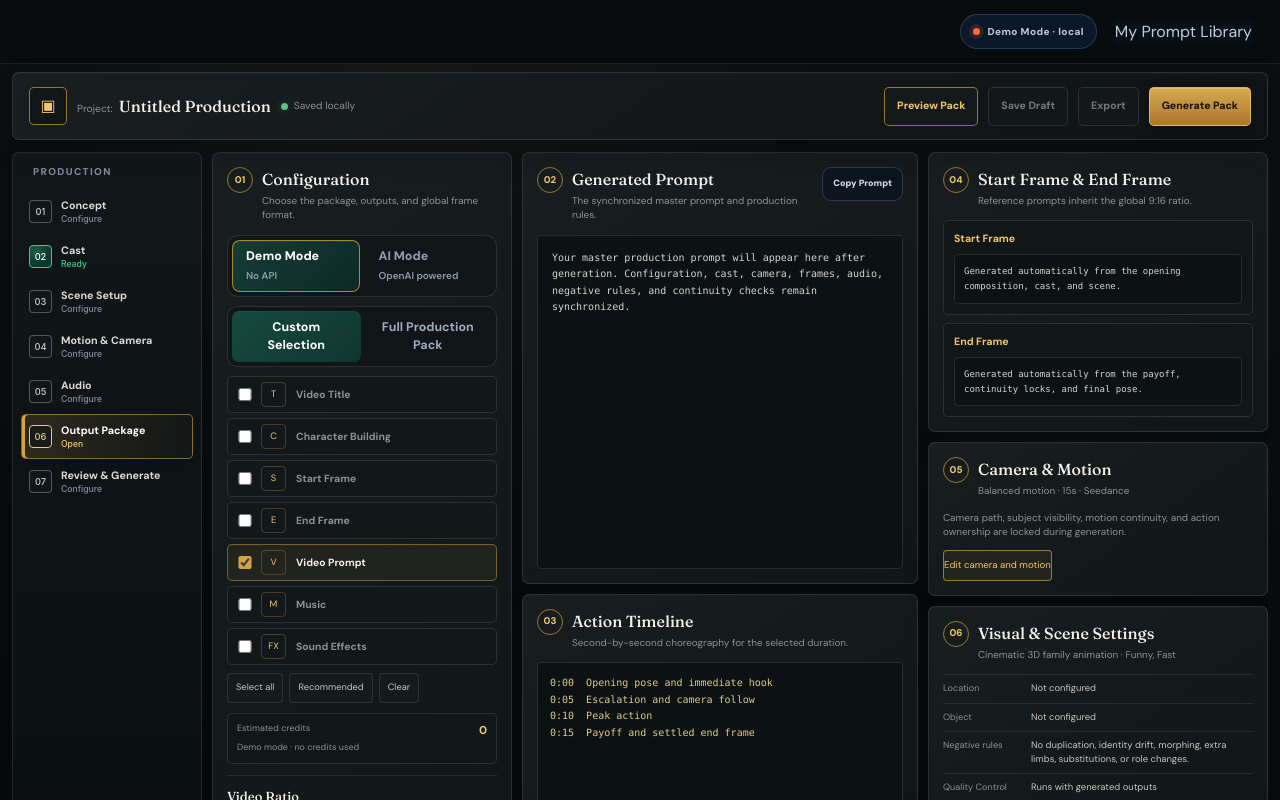
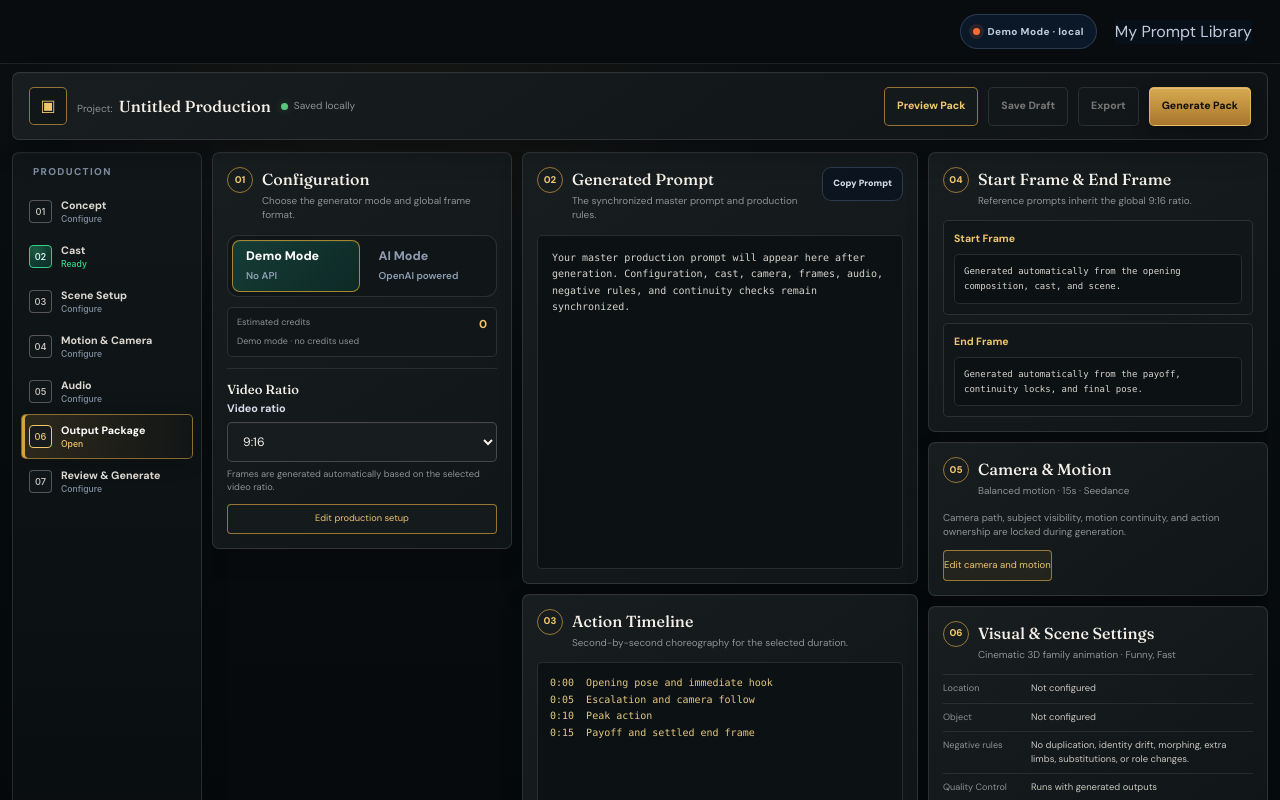
Before and after one commit to saifalrikaby1-png/slapstick-prompt-pack, a Next.js app: page /create in a window 1280 px wide. Shown: the top 800 px of the page. Built offline with nearby package versions, Linux system fonts and the light colour scheme.

Commit message:
Move output package into concept section

```diff
--- a/app/page.tsx
+++ b/app/page.tsx
@@ -1804,25 +1804,11 @@ Spoken-word rule: No understandable spoken words unless a spoken voice layer is
           <section className="production-studio-dashboard" id="choose-outputs" role="tabpanel" aria-labelledby="workflow-tab-outputs" hidden={activeWorkflowTab !== "outputs"}>
             <aside className="studio-config-column">
               <section className="studio-dashboard-card studio-config-card">
-                <header><span>01</span><div><h2>Configuration</h2><p>Choose the package, outputs, and global frame format.</p></div></header>
+                <header><span>01</span><div><h2>Configuration</h2><p>Choose the generator mode and global frame format.</p></div></header>
                 <div className="mode-switch production-generation-modes" aria-label="Generator mode">
                   <button className={`production-generation-mode ${mode === "demo" ? "active" : ""}`} type="button" onClick={() => setMode("demo")}><span><b className="production-generation-mode-title">Demo Mode</b><small className="production-generation-mode-note">No API</small></span></button>
                   <button className={`production-generation-mode ${mode === "ai" ? "active" : ""}`} type="button" onClick={() => setMode("ai")}><span><b className="production-generation-mode-title">AI Mode</b><small className="production-generation-mode-note">OpenAI powered</small></span></button>
                 </div>
-                <div className="selection-mode production-package-switch" role="group" aria-label="Output selection mode">
-                  <button type="button" aria-pressed={selectionMode === "custom"} className={`production-package-option ${selectionMode === "custom" ? "active" : ""}`} onClick={() => setOutputMode("custom")}>Custom Selection</button>
-                  <button type="button" aria-pressed={selectionMode === "fullPack"} className={`production-package-option ${selectionMode === "fullPack" ? "active" : ""}`} onClick={() => setOutputMode("fullPack")}>Full Production Pack</button>
-                </div>
-                <div className="studio-output-checklist">
-                  {outputChoices.map((choice) => {
-                    const included = requestedOutputs.includes(choice.id);
-                    return <label className={included ? "is-selected" : ""} key={choice.id}>
-                      <input type="checkbox" checked={included} disabled={selectionMode === "fullPack"} onChange={() => toggleRequestedOutput(choice.id)} />
-                      <span>{choice.icon}</span><strong>{choice.short}</strong>
-                    </label>;
-                  })}
-                </div>
-                {selectionMode === "custom" && <div className="studio-quick-actions"><button type="button" onClick={() => setCustomOutputs([...requestedOutputValues])}>Select all</button><button type="button" onClick={() => setCustomOutputs(["startFramePrompt", "endFramePrompt", "videoPrompt"])}>Recommended</button><button type="button" onClick={() => setCustomOutputs([])}>Clear</button></div>}
                 <div className="studio-credit-status"><span>Estimated credits</span><strong>{estimatedCredits}</strong><small>{creditStatus}</small></div>
                 <div className="studio-ratio-control"><h3>Video Ratio</h3>{globalRatioControl}<p>Frames are generated automatically based on the selected video ratio.</p></div>
                 <button className="studio-setup-link" type="button" onClick={scrollToEpisodeIdea}>Edit production setup</button>
@@ -1861,11 +1847,32 @@ Spoken-word rule: No understandable spoken words unless a spoken voice layer is
 
           <section className="form-section complete-video-idea" id="episode-idea" role="tabpanel" aria-labelledby="workflow-tab-videoIdea" hidden={activeWorkflowTab !== "videoIdea"}>
             <div className="section-heading"><span>02</span><div><h2>Complete Video Idea</h2><p>Name the production and add any optional creative direction.</p></div></div>
+            <div className="concept-section">
+              <label className="field concept-field concept-video-title"><span>Video Name</span><input value={form.videoTitle} onChange={(event) => update("videoTitle", event.target.value)} placeholder="Create a memorable original title" /></label>
+              <section className="concept-field concept-output-package" aria-labelledby="concept-output-package-title">
+                <header className="concept-field-header"><h3 id="concept-output-package-title">Output Package</h3><span>{requestedOutputs.length} output{requestedOutputs.length === 1 ? "" : "s"} selected</span></header>
+                <div className="selection-mode production-package-switch output-package-mode" role="group" aria-label="Output selection mode">
+                  <button type="button" aria-pressed={selectionMode === "custom"} className={`production-package-option ${selectionMode === "custom" ? "active" : ""}`} onClick={() => setOutputMode("custom")}>Custom Selection</button>
+                  <button type="button" aria-pressed={selectionMode === "fullPack"} className={`production-package-option ${selectionMode === "fullPack" ? "active" : ""}`} onClick={() => setOutputMode("fullPack")}>Full Production Pack</button>
+                </div>
+                {selectionMode === "custom" && <div className="output-package-options">
+                  <div className="studio-output-checklist">
+                    {outputChoices.map((choice) => {
+                      const included = requestedOutputs.includes(choice.id);
+                      return <label className={included ? "is-selected" : ""} key={choice.id}>
+                        <input type="checkbox" checked={included} onChange={() => toggleRequestedOutput(choice.id)} />
+                        <span>{choice.icon}</span><strong>{choice.short}</strong>
+                      </label>;
+                    })}
+                  </div>
+                  <div className="studio-quick-actions"><button type="button" onClick={() => setCustomOutputs([...requestedOutputValues])}>Select all</button><button type="button" onClick={() => setCustomOutputs(["startFramePrompt", "endFramePrompt", "videoPrompt"])}>Recommended</button><button type="button" onClick={() => setCustomOutputs([])}>Clear</button></div>
+                </div>}
+              </section>
+              <label className="field concept-field concept-additional-direction"><span>Additional direction <i>optional</i></span><textarea value={form.additionalDirection} onChange={(event) => update("additionalDirection", event.target.value)} placeholder="Example: Keep the camera in a wide side view and make the final pose loop smoothly into the opening frame." /></label>
+            </div>
             <div className="selection-mode idea-mode" role="group" aria-label="Idea creation method"><button type="button" className={ideaCreationMethod === "manual" ? "active" : ""} aria-pressed={ideaCreationMethod === "manual"} onClick={() => setIdeaCreationMethod("manual")}>Manual</button><button type="button" className={ideaCreationMethod === "ai" ? "active" : ""} aria-pressed={ideaCreationMethod === "ai"} onClick={() => setIdeaCreationMethod("ai")}>Generate with AI</button></div>
+            {ideaCreationMethod === "ai" && <><div className="wide idea-provider-note">{mode === "ai" ? "AI generation uses a secure server request." : "Demo generation is created locally in your browser."}</div><div className="button-row wide"><button className="primary-small" type="button" disabled={isGeneratingCompleteIdea} aria-busy={isGeneratingCompleteIdea} onClick={generateCompleteIdea}>{isGeneratingCompleteIdea ? "Creating complete idea…" : hasCompleteIdea() ? "Generate Another Complete Idea" : "Generate Complete Video Idea"}</button>{ideaUndoSnapshot && <button type="button" onClick={undoIdeaReplacement}>Undo Idea Replacement</button>}</div></>}
             <div className="form-grid concept-fields">
-              {ideaCreationMethod === "ai" && <><div className="wide idea-provider-note">{mode === "ai" ? "AI generation uses a secure server request." : "Demo generation is created locally in your browser."}</div><div className="button-row wide"><button className="primary-small" type="button" disabled={isGeneratingCompleteIdea} aria-busy={isGeneratingCompleteIdea} onClick={generateCompleteIdea}>{isGeneratingCompleteIdea ? "Creating complete idea…" : hasCompleteIdea() ? "Generate Another Complete Idea" : "Generate Complete Video Idea"}</button>{ideaUndoSnapshot && <button type="button" onClick={undoIdeaReplacement}>Undo Idea Replacement</button>}</div></>}
-              <label className="field wide"><span>Video Name</span><input value={form.videoTitle} onChange={(event) => update("videoTitle", event.target.value)} placeholder="Create a memorable original title" /></label>
-              <label className="field wide"><span>Additional direction <i>optional</i></span><textarea value={form.additionalDirection} onChange={(event) => update("additionalDirection", event.target.value)} placeholder="Example: Keep the camera in a wide side view and make the final pose loop smoothly into the opening frame." /></label>
               <details className="advanced-panel wide">
                 <summary>Creative Library import and export <span>+</span></summary>
                 <div className="advanced-content">
```
Also changed, not shown: app/globals.css (+1 -0 lines), 1 other file (tests, documents, lock files or other folders).
